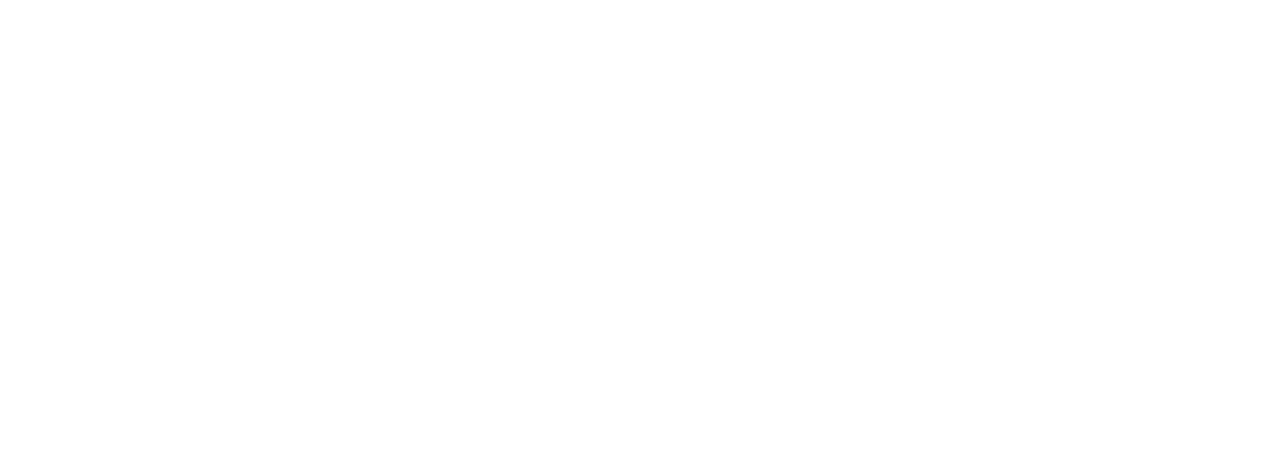
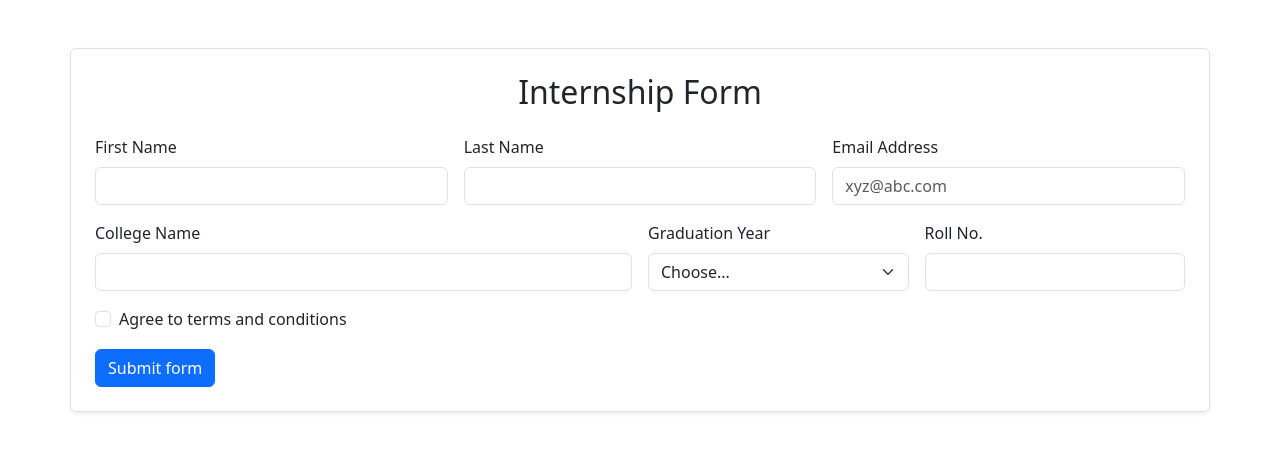
Before and after one commit to acciojob/bootstrap-form-easy-VishaliSubramanium, a website: page main.html in a window 1280 px wide. Drawn offline with nearby package versions, Linux system fonts and the light colour scheme.

Commit message:
created a submission

```diff
--- a/main.html
+++ b/main.html
@@ -1,15 +1,92 @@
 <!DOCTYPE html>
-
 <html>
 
 <head>
-	<link rel="stylesheet" href="styles.css">
+    <link rel="stylesheet" href="styles.css">
+    <link href="https://cdn.jsdelivr.net/npm/bootstrap@5.3.0/dist/css/bootstrap.min.css" rel="stylesheet">
 </head>
 
 <body>
-	<!-- the entire body must be written by student -->
-    <script type="text/javascript" src="./script.js">
-</script>
+
+    <div class="container my-5 p-4 border rounded shadow-sm">
+        <h2 class="text-center mb-4">Internship Form</h2>
+
+        <form class="row g-3 needs-validation" novalidate>
+
+            <div class="col-md-4">
+                <label for="first-name-input" class="form-label">First Name</label>
+                <input type="text" class="form-control" id="first-name-input" required>
+                <div class="invalid-feedback">
+                    First name required!
+                </div>
+            </div>
+
+            <div class="col-md-4">
+                <label for="last-name-input" class="form-label">Last Name</label>
+                <input type="text" class="form-control" id="last-name-input" required>
+                <div class="invalid-feedback">
+                    Last name required!
+                </div>
+            </div>
+
+            <div class="col-md-4">
+                <label for="email-input" class="form-label">Email Address</label>
+                <input type="email" class="form-control" id="email-input" placeholder="xyz@abc.com" required>
+                <div class="invalid-feedback">
+                    Please enter a valid email.
+                </div>
+            </div>
+
+            <div class="col-md-6">
+                <label for="college-input" class="form-label">College Name</label>
+                <input type="text" class="form-control" id="college-input" required>
+                <div class="invalid-feedback">
+                    Please provide your college name.
+                </div>
+            </div>
+
+            <div class="col-md-3">
+                <label for="graduation-year-select" class="form-label">Graduation Year</label>
+                <select class="form-select" id="graduation-year-select" required>
+                    <option selected disabled value="">Choose...</option>
+                    <option>2020</option>
+                    <option>2021</option>
+                    <option>2022</option>
+                    <option>2023</option>
+                </select>
+                <div class="invalid-feedback">
+                    Please select your graduation year.
+                </div>
+            </div>
+
+            <div class="col-md-3">
+                <label for="roll-no-input" class="form-label">Roll No.</label>
+                <input type="text" class="form-control" id="roll-no-input" required>
+                <div class="invalid-feedback">
+                    Please enter your roll number.
+                </div>
+            </div>
+
+            <div class="col-12">
+                <div class="form-check">
+                    <input class="form-check-input" type="checkbox" id="conditions-checkbox" required>
+                    <label class="form-check-label" for="conditions-checkbox">
+                        Agree to terms and conditions
+                    </label>
+                    <div class="invalid-feedback">
+                        You must agree before submitting.
+                    </div>
+                </div>
+            </div>
+
+            <div class="col-12">
+                <button class="btn btn-primary" type="submit">Submit form</button>
+            </div>
+
+        </form>
+    </div>
+
+    <script src="./script.js"></script>
 
 </body>
 
--- a/script.js
+++ b/script.js
@@ -1 +1,18 @@
-//your code here
+(() => {
+  'use strict';
+
+  const forms = document.querySelectorAll('.needs-validation');
+
+  Array.from(forms).forEach(form => {
+    form.addEventListener('submit', event => {
+
+      if (!form.checkValidity()) {
+        event.preventDefault();
+        event.stopPropagation();
+      }
+
+      form.classList.add('was-validated');
+
+    }, false);
+  });
+})();
```
